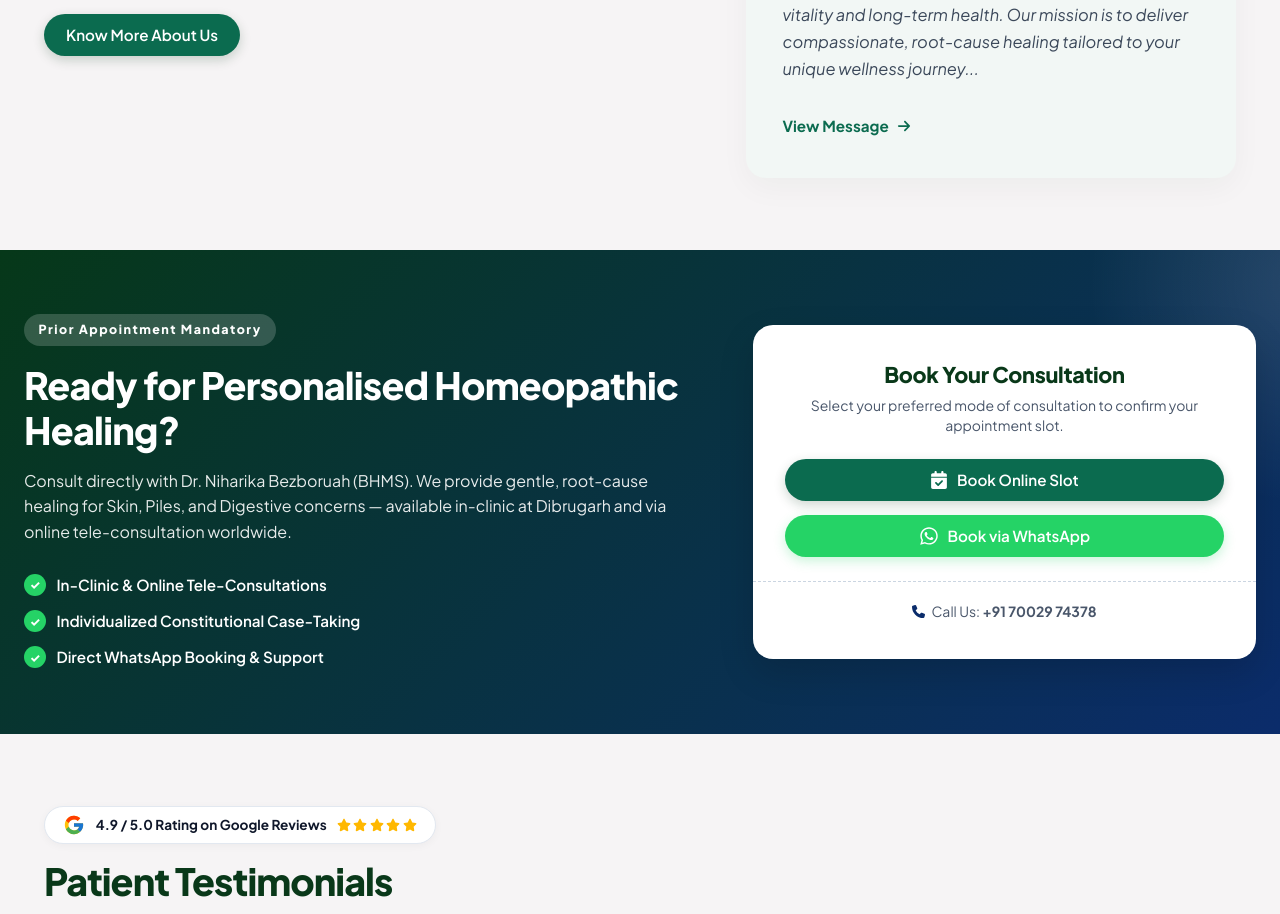
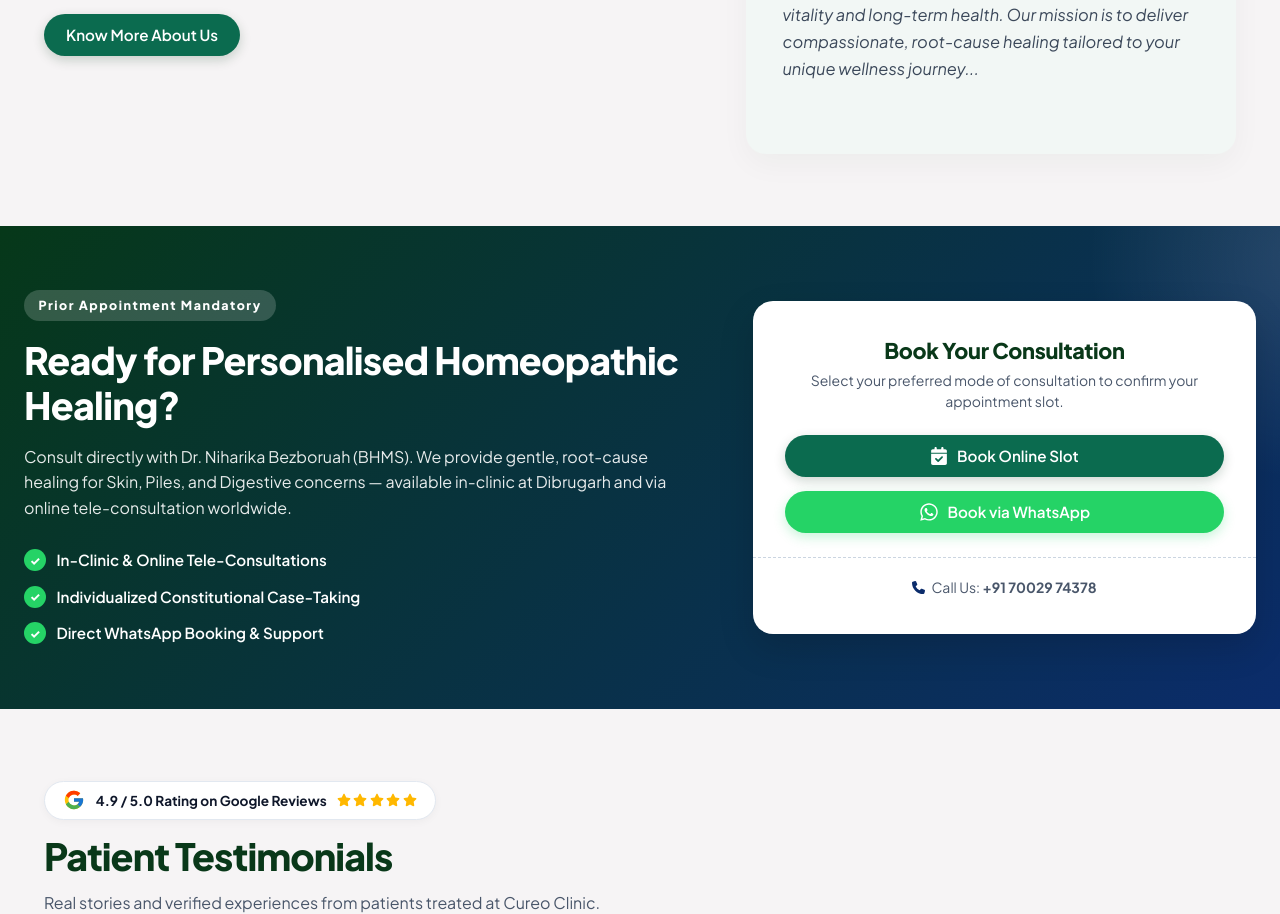
Before and after one commit to devBinud/cureo, a React (Vite) app: page / in a window 1280 px wide. Shown: the part 1121-2035 px from the top of the page. Built offline with nearby package versions, Linux system fonts and the light colour scheme.

Commit message:
removed whatsapp from about

```diff
--- a/src/pages/HomePage.jsx
+++ b/src/pages/HomePage.jsx
@@ -106,11 +106,6 @@ export default function HomePage() {
                   At Cureo Clinic, we are deeply committed to empowering every patient with individualized, constitutional homeopathic care that restores natural vitality and long-term health. Our mission is to deliver compassionate, root-cause healing tailored to your unique wellness journey...
                 </p>
               </div>
-
-              <a href={whatsappUrl} target="_blank" rel="noopener noreferrer" className="doctor-view-message">
-                <span>View Message</span>
-                <FaArrowRight size={14} />
-              </a>
             </div>
           </div>
         </div>
```
